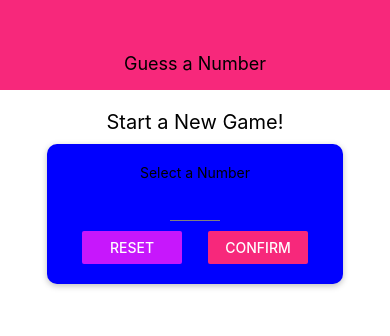
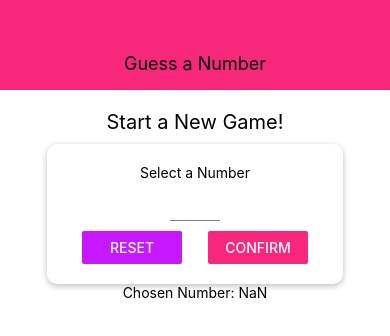
Before and after one commit to erickeperez/Guesser, a React Native app: screen / in a window 390 px wide. Both pictures are taken after a click on the button "CONFIRM". Shown: the top 336 px of the page. Built offline with nearby package versions, Linux system fonts and the light colour scheme.

Commit message:
Added Handlers for buttons
Added Touchable Without Feedback as well as created Handlers for both Reset and Confirmed Buttons

```diff
--- a/components/Card.js
+++ b/components/Card.js
@@ -14,7 +14,7 @@
         shadowRadius: 6,
         shadowOpacity: 0.26,
         elevation: 5,
-        backgroundColor: 'blue',
+        backgroundColor: 'white',
         padding: 20,
         borderRadius: 10
     }
--- a/screens/StartGameScreen.js
+++ b/screens/StartGameScreen.js
@@ -1,27 +1,65 @@
-import React from 'react';
-import {View, Text, StyleSheet, Button } from 'react-native';
+import React, {useState} from 'react';
+import {View, Text, StyleSheet, Button, TouchableWithoutFeedback, Keyboard } from 'react-native';
 import Card from '../components/Card';
 import Colors from '../constants/colors';
 import Input from '../components/Input';
 
 const StartGameScreen = props => {
+
+    const [enteredValue, setEnteredValue] = useState('');
+    const [confirmed, setConfirmed] = useState(false);
+    const [selectedNumber, setSelectedNumber] = useState();
+
+    const numberInputHandler = inputText => {
+        setEnteredValue(inputText.replace(/[^0-9]/g, ''));
+    };
+
+    const resetInputHandler = () => {
+        setEnteredValue('');
+    };
+    const confirmInputHandler = () => {
+        const chosenNumber = parseInt(enteredValue);
+        if (chosenNumber === NaN || chosenNumber <= 0 || chosenNumber > 99) {
+            return;
+        }
+        setConfirmed(true);
+        setSelectedNumber(chosenNumber);
+        setEnteredValue('');
+    };
+
+    let confirmedOutput;
+
+    if (confirmed) {
+    confirmedOutput = <Text>Chosen Number: {selectedNumber}</Text>
+    }
+
     return (
+        <TouchableWithoutFeedback onPress={() => {
+            Keyboard.dismiss()
+        }}>
+
         <View style={styles.screen}>
             <Text style={styles.title}>Start a New Game!</Text>
             <Card style={styles.inputContainer}>
                 <Text>Select a Number</Text>
-                <Input style={styles.input}
+                <Input
+                style={styles.input}
                 bluronSubmit
                 autoCapitalize='none'
                 autoCorrect={false}
                 keyboardType="number-pad"
-                maxLength={2}/>
+                maxLength={2}
+                onChangeText={numberInputHandler}
+                value={enteredValue}
+                />
                 <View style={styles.buttonContainer}>
-                    <View style={styles.button}><Button title="Reset" onPress={() => {}}  color={Colors.accent}/></View>
-                    <View style={styles.button}><Button title="Confirm" onPress={() => {}}  color={Colors.primary}/></View>
+                    <View style={styles.button}><Button title="Reset" onPress={resetInputHandler} color={Colors.accent}/></View>
+                    <View style={styles.button}><Button title="Confirm" onPress={confirmInputHandler}  color={Colors.primary}/></View>
                 </View>
             </Card>
+            {confirmedOutput}
         </View>
+        </TouchableWithoutFeedback>
     )
 };
 
```
